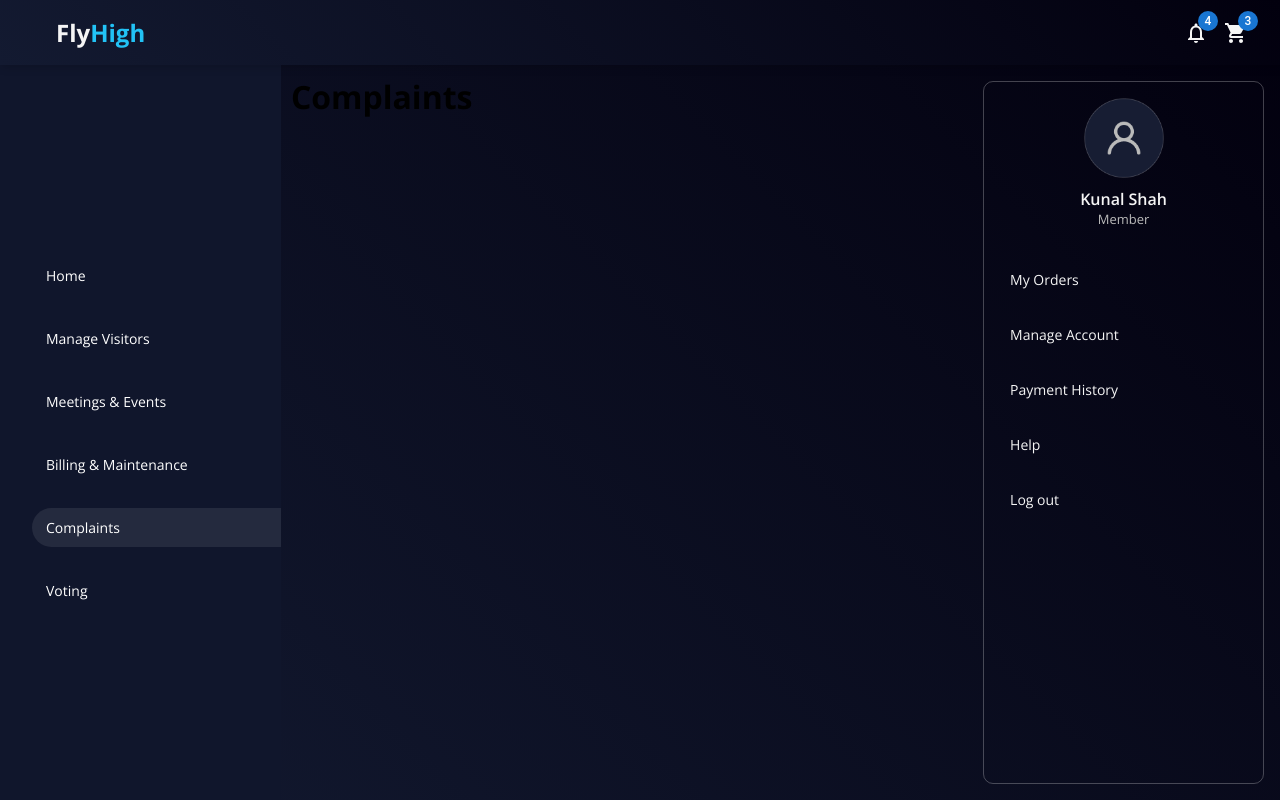
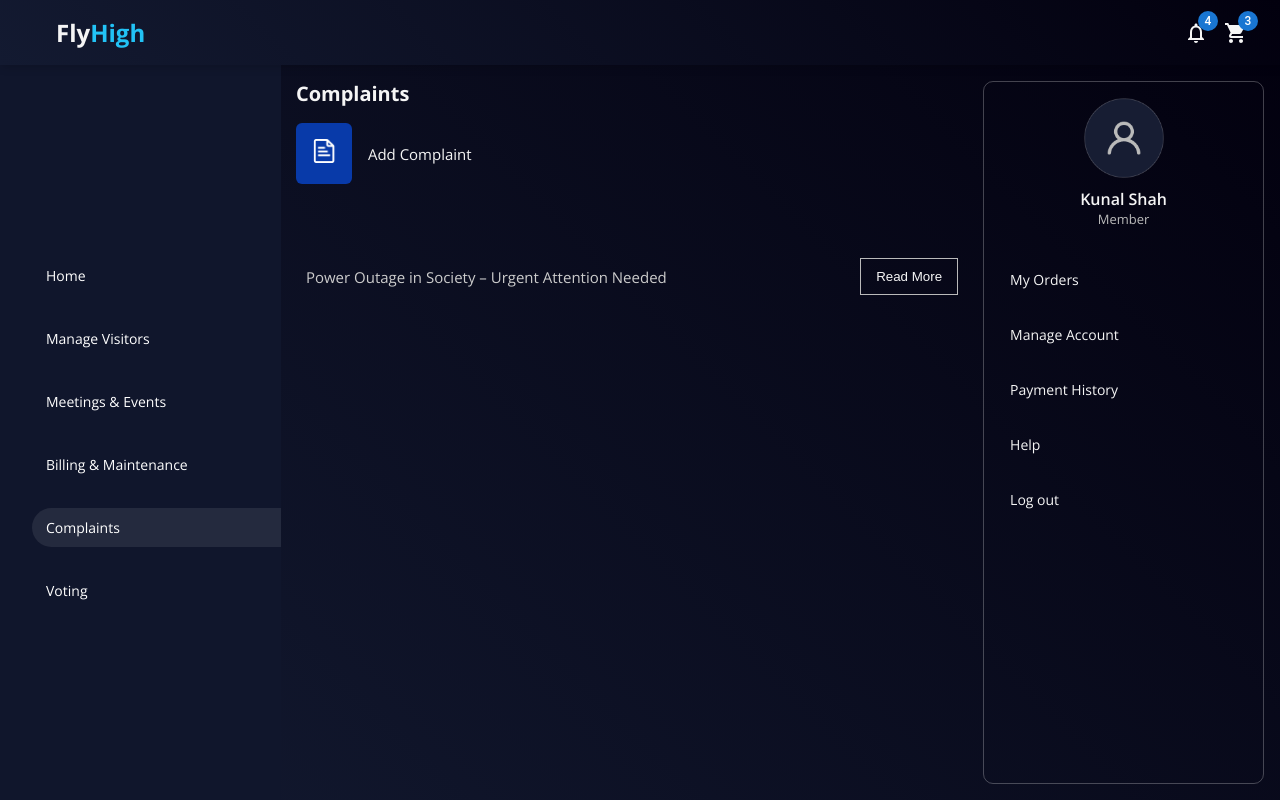
Before and after one commit to anshulsenpai/society-mamangement-clientside, a React (Create React App) app: page /complaints in a window 1280 px wide. Built offline with nearby package versions, Linux system fonts and the light colour scheme; the HTML template or start-up script is replaced by a standard one.

Commit message:
complaints page done!

```diff
--- /dev/null
+++ b/src/Assets/Data/Complaints.data.jsx
@@ -0,0 +1,22 @@
+import powerOutage from "../Images/power-outage.jpg"
+
+export const complaintsData = [
+  {
+    id: 1,
+    title: "Power Outage in Society – Urgent Attention Needed",
+    img: powerOutage,
+    desc: `I am writing to bring to your attention the current power outage situation in our society. It has been three days now since the power went out, and there has been no response from the electricity department. The power outage has affected not just the homes, but also the local businesses and shops.
+
+    The lack of electricity has caused immense inconvenience and hardship to the residents of the society. We are facing difficulties in carrying out our daily activities such as cooking, studying, and working from home. The situation is even worse for the elderly and young children who are more vulnerable to the heat and lack of air conditioning.
+
+    I request immediate action from the electricity department to resolve this issue. The power outage is affecting the lives of so many people, and it is imperative that it is restored as soon as possible. Please send a team to assess the situation and resolve the issue.
+
+    I hope that this complaint will receive your urgent attention and that the situation will be resolved soon.
+
+    Thank you.
+
+    Sincerely,
+
+    Naveen Ramakrishnan`,
+  },
+];
--- a/src/Component/QuickAccess/QuickAccess.jsx
+++ b/src/Component/QuickAccess/QuickAccess.jsx
@@ -10,23 +10,23 @@ import icon5 from "../../Assets/icons/icon-5.png"
 const QuickAccess = () => {
   return (
     <QuickAccessContainer>
-        <QuickBox>
+        <QuickBox to='/bills'>
             <img src={icon1} alt="icon" />
             <label>Bills</label>
         </QuickBox>
-        <QuickBox>
+        <QuickBox to='/add-visitors'>
             <img src={icon2} alt="icon" />
             <label>Visitors</label>
         </QuickBox>
-        <QuickBox>
+        <QuickBox to='/meetings-events'>
             <img src={icon3} alt="icon" />
             <label>Meetings</label>
         </QuickBox>
-        <QuickBox>
+        <QuickBox to='/'>
             <img src={icon5} alt="icon" />
             <label>Marketplace</label>
         </QuickBox>
-        <QuickBox>
+        <QuickBox to='/meetings-events'>
             <img src={icon4} alt="icon" />
             <label>Events</label>
         </QuickBox>
--- a/src/Component/QuickAccess/QuickAccess.styled.jsx
+++ b/src/Component/QuickAccess/QuickAccess.styled.jsx
@@ -1,3 +1,4 @@
+import { Link } from "react-router-dom"
 import styled from "styled-components"
 
 export const QuickAccessContainer = styled.div`
@@ -18,7 +19,7 @@ export const QuickAccessContainer = styled.div`
   }
 `
 
-export const QuickBox = styled.div`
+export const QuickBox = styled(Link)`
   display: flex;
   flex-direction: column;
   justify-content: space-between;
--- a/src/Pages/Complaints/Complaints.jsx
+++ b/src/Pages/Complaints/Complaints.jsx
@@ -1,16 +1,55 @@
-import React from "react";
+import React, { useState } from "react";
 import Layout from "../../Component/Layout/Layout";
 import Navbar from "../../Component/Navbar/Navbar";
-import { ComplaintContainer, ComplaintWrapper } from "./Complaints.styled";
+import {
+  AllComplaints,
+  ComplaintContainer,
+  ComplaintDesc,
+  ComplaintDetail,
+  ComplaintWrapper,
+  FileComplaintButton,
+  FileComplaintIcon,
+  TitleAction,
+} from "./Complaints.styled";
+import complaintIcon from "../../Assets/icons/complaint.png";
+import { complaintsData } from "../../Assets/Data/Complaints.data";
 
 const Complaints = () => {
+  const [ShowComplaint, setShowComplaint] = useState(false);
+
+  const handleReadMore = () => {
+    setShowComplaint((prev) => !prev);
+  };
+
   return (
     <>
       <Navbar />
       <Layout>
         <ComplaintContainer>
           <ComplaintWrapper>
-            <h1>Complaints</h1>
+            <h2>Complaints</h2>
+            <FileComplaintButton>
+              <FileComplaintIcon>
+                <img src={complaintIcon} alt="" />
+              </FileComplaintIcon>
+              <label>Add Complaint</label>
+            </FileComplaintButton>
+            <AllComplaints>
+              {complaintsData?.map((complaint) => (
+                <ComplaintDetail key={complaint.id}>
+                  <TitleAction>
+                    <p>{complaint.title}</p>
+                    <button onClick={handleReadMore}>Read More</button>
+                  </TitleAction>
+                  <ComplaintDesc>
+                    {/* <img src={complaint.img} alt="" /> */}
+                    <p className={!ShowComplaint ? "complaint--desc" : null}>
+                      {complaint.desc}
+                    </p>
+                  </ComplaintDesc>
+                </ComplaintDetail>
+              ))}
+            </AllComplaints>
           </ComplaintWrapper>
         </ComplaintContainer>
       </Layout>
--- a/src/Pages/Complaints/Complaints.styled.jsx
+++ b/src/Pages/Complaints/Complaints.styled.jsx
@@ -1,13 +1,142 @@
 import styled from "styled-components";
 
 export const ComplaintContainer = styled.div`
+  width: 100%;
+  min-height: 100vh;
+  flex: 4;
+`;
+
+export const ComplaintWrapper = styled.div`
+  /* border: 1px solid green; */
+  width: 100%;
+  margin-top: 65px;
+  padding: 15px;
+  display: flex;
+  /* align-items: center; */
+  justify-content: center;
+  flex-direction: column;
+
+  h2 {
     width: 100%;
-    min-height: 100vh;
-    flex: 4;
+    font-size: 20px;
+    color: whitesmoke;
+  }
+
+  @media screen and (max-width: 425px) {
+    h2 {
+      font-size: 16px;
+    }
+  }
+`;
+
+export const FileComplaintButton = styled.div`
+  width: 100%;
+  gap: 1em;
+  display: flex;
+  /* justify-content: center; */
+  align-items: center;
+  /* border: 1px solid; */
+  label {
+    color: whitesmoke;
+    font-size: 15px;
+  }
+
+  @media screen and (max-width: 425px) {
+    label {
+      font-size: 13px;
+    }
+  }
+`;
+
+export const FileComplaintIcon = styled.div`
+  background-color: #083aa9;
+  width: fit-content;
+  /* border: 1px solid blue; */
+  padding: 1em;
+  border-radius: 6px;
+  margin: 1em 0;
+  transition: all 0.3s ease-in-out;
+
+  img {
+    width: 24px;
+  }
+
+  &:hover {
+    background-color: #0051ff;
+  }
+`;
+
+export const AllComplaints = styled.div`
+  width: 100%;
+  /* border: 1px solid green; */
+  margin: 2em 0;
+
+`;
+
+export const ComplaintDetail = styled.div`
+  display: flex;
+  justify-content: space-between;
+  align-items: center;
+  padding: 10px;
+  flex-direction: column;
+
+
+`;
+
+
+export const TitleAction = styled.div`
+width: 100%;
+  display: flex;
+  justify-content: space-between;
+  align-items: center;
+  margin: 1em 0;
+  p {
+    color: #cccccc;
+    font-size: 15px;
+  }
+
+  button {
+    background-color: transparent;
+    padding: 10px 15px;
+    border: 1px solid #bababa;
+    color: whitesmoke;
+    &:hover {
+      color: #303030;
+      background-color: #cccccc;
+    }
+  }
+
+
+  @media screen and (max-width: 425px) {
+    padding: 0;
+    p {
+      font-size: 13px;
+    }
+
+    button {
+      padding: 5px 10px;
+      /* width: 5em;4 */
+    }
+  }
 `
 
-export const ComplaintWrapper = styled.div`
-    width: 100%;
-    margin-top: 65px;
-    padding: 10px;
+export const ComplaintDesc = styled.div`
+    display: flex;
+    flex-direction: column;
+    justify-content: space-between;
+    align-items: center;
+    gap: 1em;
+
+    img {
+      width: 6em;
+      height: 10em;
+      object-fit: cover;
+      object-position: center;
+    }
+    p {
+    margin: 1em 0;
+    color: #bababa;
+    font-size: 15px;
+  }
+
 `
--- a/src/index.css
+++ b/src/index.css
@@ -44,3 +44,7 @@ a {
         display: block !important;
     }
 }
+
+.complaint--desc {
+    display: none !important;
+}
```
Also changed, not shown: src/Assets/Images/power-outage.jpg (added), src/Assets/icons/complaint.png (added).
